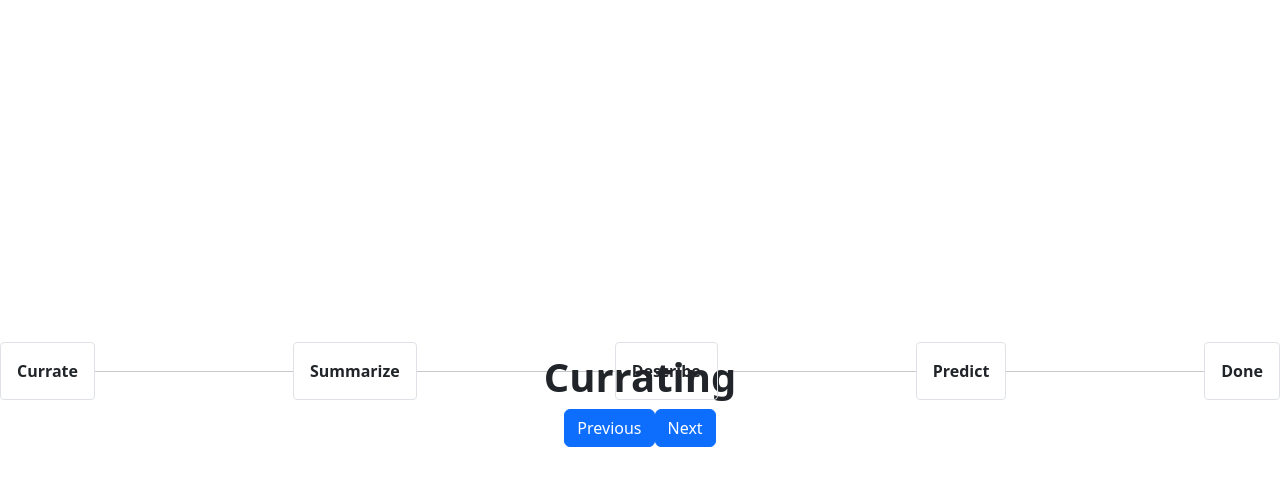
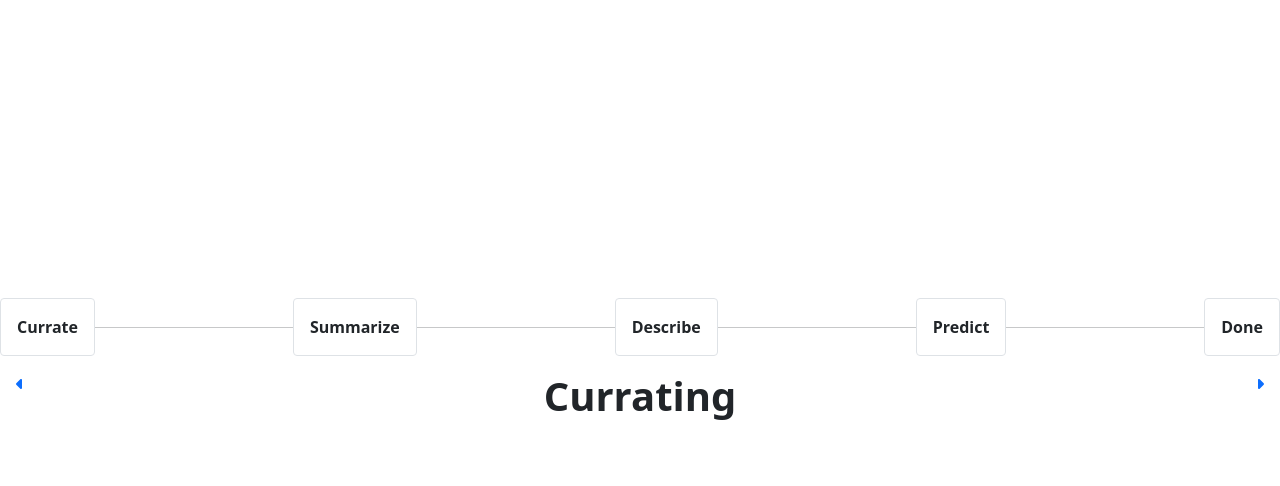
Before and after one commit to Ren-Logronio/stormcaster, an Electron app: page app/index.html in a window 1280 px wide. Both pictures are taken after a click on the button "Upload". Drawn offline with nearby package versions, Linux system fonts and the light colour scheme; files that its build step writes are made by us from their sources.

Commit message:
update polish

```diff
--- a/app/index.html
+++ b/app/index.html
@@ -17,53 +17,79 @@
         <script src="./node_modules/bootstrap/js/index.umd.js" defer></script>
         <script defer>
             var elementHook;
+            var isSliderInTransition = false;
             var sliderIndex = 1;
             const sliderMinIndex = 1;
             const sliderMaxIndex = 6;
             const speed = 0.9;
 
-            const startSlider = () => {
-                elementHook.slide1.classList.add('animate__fadeOutLeft');
-                setTimeout(() => {
-                    elementHook.slide1.classList.add('d-none');
-                    elementHook.slide1.classList.remove('animate__fadeOutLeft');
-                    elementHook.slide2.classList.remove('d-none');
-                    elementHook.slide2.classList.add('animate__fadeInRight');
-                    setTimeout(() => {
-                        elementHook.slide2.classList.remove('animate__fadeInRight');
-                    }, speed * 1000);
-                    elementHook.slider.classList.remove('d-none');
-                    elementHook.slider.classList.add('d-flex');
-                    elementHook.slider.classList.add('animate__fadeInDown');
-                    elementHook.sliderItem2.classList.add('active');
-                    sliderIndex = 2;
-                }, speed * 1000);
-            };
-
             const jumpSlide = (sliderIndexToJumpTo) => {
-                if (sliderIndexToJumpTo < sliderMinIndex || sliderIndexToJumpTo > sliderMaxIndex) {
+                if (sliderIndexToJumpTo < sliderMinIndex || sliderIndexToJumpTo > sliderMaxIndex || sliderIndex == sliderIndexToJumpTo || isSliderInTransition) {
                     return;
                 }
+                var currentSliderAnimation;
+                var nextSliderAnimation;
+                if(sliderIndex > sliderIndexToJumpTo) {
+                    currentSliderAnimation = "animate__fadeOutRight";
+                    nextSliderAnimation = "animate__fadeInLeft";
+                } else if(sliderIndex < sliderIndexToJumpTo) {
+                    currentSliderAnimation = "animate__fadeOutLeft";
+                    nextSliderAnimation = "animate__fadeInRight";
+                }
+                isSliderInTransition = true;
                 var currentSlide = document.querySelector(`#slide-${sliderIndex}`);
                 var currentSliderItem = document.querySelector(`#slider-item-${sliderIndex}`);
                 var nextSlide = document.querySelector(`#slide-${sliderIndexToJumpTo}`);
                 var nextSliderItem = document.querySelector(`#slider-item-${sliderIndexToJumpTo}`);
-                currentSlide.classList.add('animate__fadeOutLeft');
+
+                currentSliderItem.classList.remove('active');
+                nextSliderItem.classList.add('active');
+                if(sliderIndexToJumpTo == sliderMaxIndex) {
+                    elementHook.nextSlidebutton.classList.add('disabled');
+                } else {
+                    elementHook.nextSlidebutton.classList.remove('disabled');
+                }
+                if(sliderIndexToJumpTo == sliderMinIndex) {
+                    elementHook.previousSlidebutton.classList.add('disabled');
+                } else {
+                    elementHook.previousSlidebutton.classList.remove('disabled');
+                }
+
+                currentSlide.classList.add(currentSliderAnimation);
                 setTimeout(() => {
                     currentSlide.classList.add('d-none');
-                    currentSlide.classList.remove('animate__fadeOutLeft');
+                    currentSlide.classList.remove(currentSliderAnimation);
                     nextSlide.classList.remove('d-none');
-                    nextSlide.classList.add('animate__fadeInRight');
+                    nextSlide.classList.add(nextSliderAnimation);
                     setTimeout(() => {
-                        nextSlide.classList.remove('animate__fadeInRight');
+                        nextSlide.classList.remove(nextSliderAnimation);
                     }, speed * 1000);
-                    currentSliderItem.classList.remove('active');
-                    nextSliderItem.classList.add('active');
+
+                    if(sliderIndexToJumpTo == sliderMinIndex) {
+                        elementHook.slider.classList.add('animate__fadeOutUp');
+                        setTimeout(() => {
+                            elementHook.slider.classList.add('d-none');
+                            elementHook.slider.classList.remove('animate__fadeOutUp');
+                        }, speed * 1000);
+                    } else if (sliderIndex == sliderMinIndex) {
+                        elementHook.slider.classList.remove('d-none');
+                        elementHook.slider.classList.add('d-flex');
+                        elementHook.slider.classList.add('animate__fadeInDown');
+                        setTimeout(() => {
+                            elementHook.slider.classList.remove('animate__fadeInDown');
+                        }, speed * 1000);
+                    }
                     sliderIndex = sliderIndexToJumpTo;
                 }, speed * 1000);
+                setTimeout(() => {
+                    isSliderInTransition = false;
+                }, speed * 2000);
+                return `Transitioned from ${sliderIndex} to ${sliderIndexToJumpTo}`;
             }
 
             const previousSlide = () => {
+                jumpSlide(sliderIndex - 1);
+                /* Deprecated
                 if (sliderIndex == sliderMinIndex) {
                     return;
                 }
@@ -91,9 +117,12 @@
                     }
                     sliderIndex--;
                 }, speed * 1000);
+                */
             }
 
             const nextSlide = () => {
+                jumpSlide(sliderIndex + 1);
+                /*
                 if (sliderIndex === sliderMaxIndex) {
                     return;
                 }
@@ -114,6 +143,7 @@
                     nextSliderItem.classList.add('active');
                     sliderIndex++;
                 }, speed * 1000);
+                */
             }
 
             const initializeSlides = () => {
@@ -125,8 +155,8 @@
                     const sliderItem5 = document.querySelector('#slider-item-5');
                 const slide1 = document.querySelector('#slide-1');
                 const slide2 = document.querySelector('#slide-2');
-                const nextSlidebuttons = document.querySelectorAll('.next-button');
-                const previousSlidebuttons = document.querySelectorAll('.previous-button');
+                const nextSlidebutton = document.querySelector('#next-slide-button');
+                const previousSlidebutton = document.querySelector('#previous-slide-button');
                 elementHook = {
                     uploadButton: uploadButton,
                     slider: slider,
@@ -136,15 +166,12 @@
                         sliderItem5: sliderItem5,
                     slide1: slide1,
                     slide2: slide2,
-                    nextSlidebuttons: nextSlidebuttons
+                    nextSlidebutton: nextSlidebutton,
+                    previousSlidebutton: previousSlidebutton
                 }
-                uploadButton.addEventListener('click', startSlider);
-                nextSlidebuttons.forEach((button) => {
-                    button.addEventListener('click', nextSlide);
-                });
-                previousSlidebuttons.forEach((button) => {
-                    button.addEventListener('click', previousSlide);
-                });
+                uploadButton.addEventListener('click', nextSlide);
+                nextSlidebutton.addEventListener('click', nextSlide);
+                previousSlidebutton.addEventListener('click', previousSlide);
             }
 
             document.addEventListener("DOMContentLoaded", initializeSlides);
@@ -155,7 +182,8 @@
             <p class="browsehappy">You are using an <strong>outdated</strong> browser. Please <a href="#">upgrade your browser</a> to improve your experience.</p>
         <![endif]-->
         <div class="d-flex flex-column justify-content-center min-vh-100 position-relative z-2 overflow-hidden">
-            <div id="slider" class="d-none flex-row w-100 justify-content-evenly position-absolute start-50 translate-middle">
+            <div id="slider" class="d-none flex-column w-100 justify-content-evenly position-absolute start-50 translate-middle">
+                <div class="d-flex flex-row">
                     <span id="slider-item-1"></span>
                     <p id="slider-item-2" class="p-3 fw-bold border border-1 rounded-1 m-0 slider-item">
                         Currate
@@ -176,6 +204,15 @@
                     <p id="slider-item-6" class="p-3 fw-bold border border-1 rounded-1 m-0 slider-item">
                         Done
                     </p>
+                </div>
+                <div class="d-flex flex-row justify-content-between mt-2 rounded-1">
+                    <button id="previous-slide-button" class="previous-button align-self-center border-0 btn btn-outline-primary">
+                        <svg xmlns="http://www.w3.org/2000/svg" fill="currentColor" height="16" width="16" viewBox="0 0 256 512"><!--!Font Awesome Free 6.5.1 by @fontawesome - https://fontawesome.com License - https://fontawesome.com/license/free Copyright 2023 Fonticons, Inc.--><path d="M9.4 278.6c-12.5-12.5-12.5-32.8 0-45.3l128-128c9.2-9.2 22.9-11.9 34.9-6.9s19.8 16.6 19.8 29.6l0 256c0 12.9-7.8 24.6-19.8 29.6s-25.7 2.2-34.9-6.9l-128-128z"/></svg>
+                    </button>
+                    <button id="next-slide-button" class="next-button align-self-center border-0 btn btn-outline-primary">
+                        <svg xmlns="http://www.w3.org/2000/svg" fill="currentColor" height="16" width="16" viewBox="0 0 256 512"><!--!Font Awesome Free 6.5.1 by @fontawesome - https://fontawesome.com License - https://fontawesome.com/license/free Copyright 2023 Fonticons, Inc.--><path d="M246.6 278.6c12.5-12.5 12.5-32.8 0-45.3l-128-128c-9.2-9.2-22.9-11.9-34.9-6.9s-19.8 16.6-19.8 29.6l0 256c0 12.9 7.8 24.6 19.8 29.6s25.7 2.2 34.9-6.9l128-128z"/></svg>
+                    </button>
+                </div>
             </div>
             <div id="slide-1" class="animate__fadeInUp">
                 <div class="d-flex flex-column justify-content-center animate__slideInDown">
@@ -213,37 +250,18 @@
                     <div class="lds-ellipsis"><div></div><div></div><div></div><div></div></div>
                 </div>
                 <p class="h1 fw-bolder text-center">Currating</p>
-                <div class="d-flex flex-row justify-content-center">
-                    <button class="previous-button align-self-center btn btn-primary">Previous</button>
-                    <button class="next-button align-self-center btn btn-primary">Next</button>
-                </div>
             </div>
             <div id="slide-3" class="d-none">
                 <p class="h1 fw-bolder text-center">Summary</p>
-                <div class="d-flex flex-row justify-content-center">
-                    <button class="previous-button align-self-center btn btn-primary">Previous</button>
-                    <button class="next-button align-self-center btn btn-primary">Next</button>
-                </div>
             </div>
             <div id="slide-4" class="d-none">
                 <p class="h1 fw-bolder text-center">Descriptive Analysis</p>
-                <div class="d-flex flex-row justify-content-center">
-                    <button class="previous-button align-self-center btn btn-primary">Previous</button>
-                    <button class="next-button align-self-center btn btn-primary">Next</button>
-                </div>
             </div>
             <div id="slide-5" class="d-none">
                 <p class="h1 fw-bolder text-center">Predictive Analysis</p>
-                <div class="d-flex flex-row justify-content-center">
-                    <button class="previous-button align-self-center btn btn-primary">Previous</button>
-                    <button class="next-button align-self-center btn btn-primary">Next</button>
-                </div>
             </div>
             <div id="slide-6" class="d-none">
                 <p class="h1 fw-bolder text-center">Thank You</p>
-                <div class="d-flex flex-row justify-content-center">
-                    <button class="previous-button align-self-center btn btn-primary">Previous</button>
-                </div>
             </div>
         </div>
         <div class="min-vh-100 min-vw-100 position-fixed top-0 start-0 z-0 bg-gradient-darkblue"></div>
```
Lines whose indentation alone changed are shown as unchanged.
